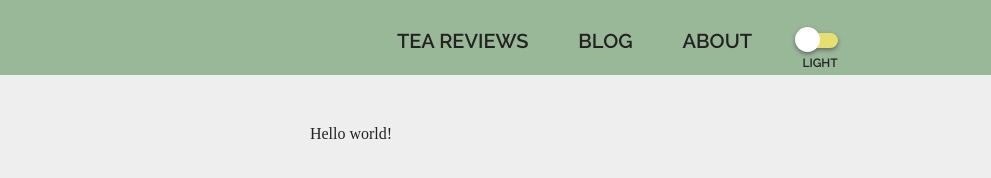
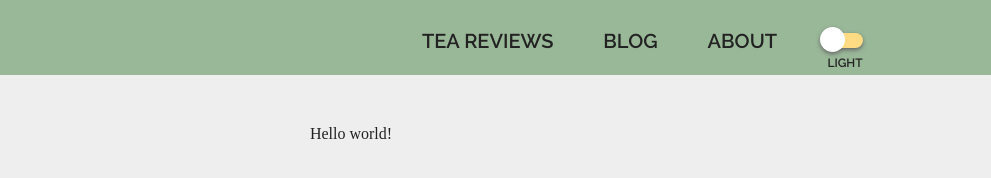
Before and after one commit to dweggyness/contentfulBlog, a Gatsby site: page / in a window 1280 px wide. Shown: the full height of the page, 289-1280 px from the left. Built offline with nearby package versions, Linux system fonts and the light colour scheme; Gatsby itself is replaced by a stand-in of ours.

Commit message:
minor stylistic changes

```diff
--- a/src/components/Layout.js
+++ b/src/components/Layout.js
@@ -37,6 +37,7 @@ const GlobalStyle = createGlobalStyle`
         margin: 0;
         color: ${props => props.theme.textColor};
         background-color: ${props => props.theme.backgroundColor};
+        transition: all 0.1s ease-in;
     }
 `
 /*
@@ -48,11 +49,14 @@ const GlobalStyle = createGlobalStyle`
 const sharedTheme = {
     primaryColor: '#99b898',
     secondaryColor: '#2d5225',
+    lightHighlightColor: '#FFDB83',
+    darkHighlightColor: '#2F6099',
 }
 
 const lightTheme = {
     ...sharedTheme,
     curTheme: 'light',
+    highlightColor: sharedTheme.lightHighlightColor,
     backgroundColor: '#EEEEEE',
     textColor: '#222',
 }
@@ -60,8 +64,9 @@ const lightTheme = {
 const darkTheme = {
     ...sharedTheme,
     curTheme: 'dark',
+    highlightColor: sharedTheme.darkHighlightColor,
     primaryColor: '#7aa178',
-    backgroundColor: '#2b244f',
+    backgroundColor: '#181238',
     textColor: '#EEE'
 }
 
@@ -88,3 +93,20 @@ export default function Layout({ children }) {
         </Container>
     )
 }
+
+export const query = graphql`
+  fragment PostData on ContentfulTeaReviewPost {
+    updatedAt
+    teaName
+    teaSource
+    rating
+    teaType
+    pricePerGram
+    slug
+    thumbnail {
+        fluid(maxWidth: 500) {
+        ...GatsbyContentfulFluid
+        }
+    }
+  }
+`
--- a/src/components/Navbar.js
+++ b/src/components/Navbar.js
@@ -2,13 +2,16 @@ import React, { useState } from "react"
 import styled from "styled-components"
 import { NavbarLinks } from '.'
 
-const Toggle = styled.div`
+const Toggle = styled.nav`
   display: none;
-  height: 90%;
+  height: 75%;
   cursor: pointer;
-  align-self: flex-end;
-  padding: 0 50px;
+  align-self: center;
+  padding: 0 15px;
+  margin-right: 10px;
   z-Index: 3;
+  background-color: ${props => props.theme.backgroundColor};
+  border-bottom: ${props => (`1px solid ${props.theme.secondaryColor}`)};
 
   @media (max-width: 768px) {
     display: flex;
@@ -19,13 +22,13 @@ const Navbox = styled.nav`
     display: flex;
     align-items: flex-end;
     flex-direction: row;
-    padding-right: 10%;
+    margin-right: 10vw;
     z-index: 2;
 
     @media (max-width: 768px) {
         flex-direction: column;
         position: absolute;
-        padding: 25px;
+        padding: 25px 0;
         width: 100%;
         align-items: center;
         justify-content: flex-start;
@@ -37,7 +40,7 @@ const Navbox = styled.nav`
 `
 
 const Hamburger = styled.div`
-  background-color: #333;
+  background-color: ${props => props.theme.textColor};
   width: 30px;
   height: 3px;
   transition: all 0.1s linear;
@@ -48,8 +51,8 @@ const Hamburger = styled.div`
   ::before,
   ::after {
     width: 30px;
-    height: 3px;
-    background-color: #333;
+    height: 3.5px;
+    background-color: ${props => props.theme.textColor};
     content: "";
     position: absolute;
   }
--- a/src/components/NavbarLinks.js
+++ b/src/components/NavbarLinks.js
@@ -37,7 +37,7 @@ const ThemeToggleContainer = styled.div`
     flex-direction: column;
     justify-content: flex-end;
     align-items: center;
-    padding: 0 25px 5px;
+    padding: 0 0 5px 25px;
     height: 90%;
 
     @media (max-width: 768px) {
@@ -54,7 +54,7 @@ const ThemeSwitchText = styled.span`
     font-size: 12px;
 
     @media (max-width: 768px) {
-        margin: 0 0 0 8px;
+        margin: 0 0 0 12px;
         border-radius: 2px;
     }
 `
--- a/src/components/Switch.js
+++ b/src/components/Switch.js
@@ -18,7 +18,7 @@ const Slider = styled.span`
     right: 0;
     bottom: 0;
     transition: background-color 0.15s ease-in;
-    background-color: #e6de6e;
+    background-color: ${props => props.theme.lightHighlightColor};
     border-radius: 30px;
 
     ::before {
@@ -44,7 +44,7 @@ const SwitchInput = styled.input`
             transform: translateX(25px);
         }
         transition: background-color 0.15s ease-in;
-        background-color: #3742bd;
+        background-color: ${props => props.theme.darkHighlightColor};
     }
 
     &:focused ~ ${Slider} {
--- a/src/components/TeaReviewBlogPost.js
+++ b/src/components/TeaReviewBlogPost.js
@@ -53,14 +53,14 @@ const PostDetailsContainer = styled.div`
   display: grid;
   grid-template: 1fr / repeat(3, auto);
 
-  border-top: ${props => (`1px solid ${props.theme.textColor}`)}};
+  border-top: ${props => (`1px solid ${props.theme.textColor}`)};
   margin: 0 5px;
 `
 
 const PostDetail = styled.div`
   display: grid;
   align-items: center;
-  border-left: ${props => (`1px solid ${props.theme.textColor}`)}};
+  border-left: ${props => (`1px solid ${props.theme.textColor}`)};
   border-collapse: collapse;
   padding: 3px 6px;
 `
--- a/src/utils/hexToRGBA.js
+++ b/src/utils/hexToRGBA.js
@@ -5,7 +5,6 @@ export function hexToRGBA(hex, alpha) {
         b = parseInt(hex.slice(5, 7), 16);
 
     if (alpha) {
-        console.log("rgba(" + r + ", " + g + ", " + b + ", " + alpha + ")");
         return "rgba(" + r + ", " + g + ", " + b + ", " + alpha + ")";
     } else {
         return "rgb(" + r + ", " + g + ", " + b + ")";
```
Also changed, not shown: src/templates/teaReviewList.js (+16 -13 lines).
